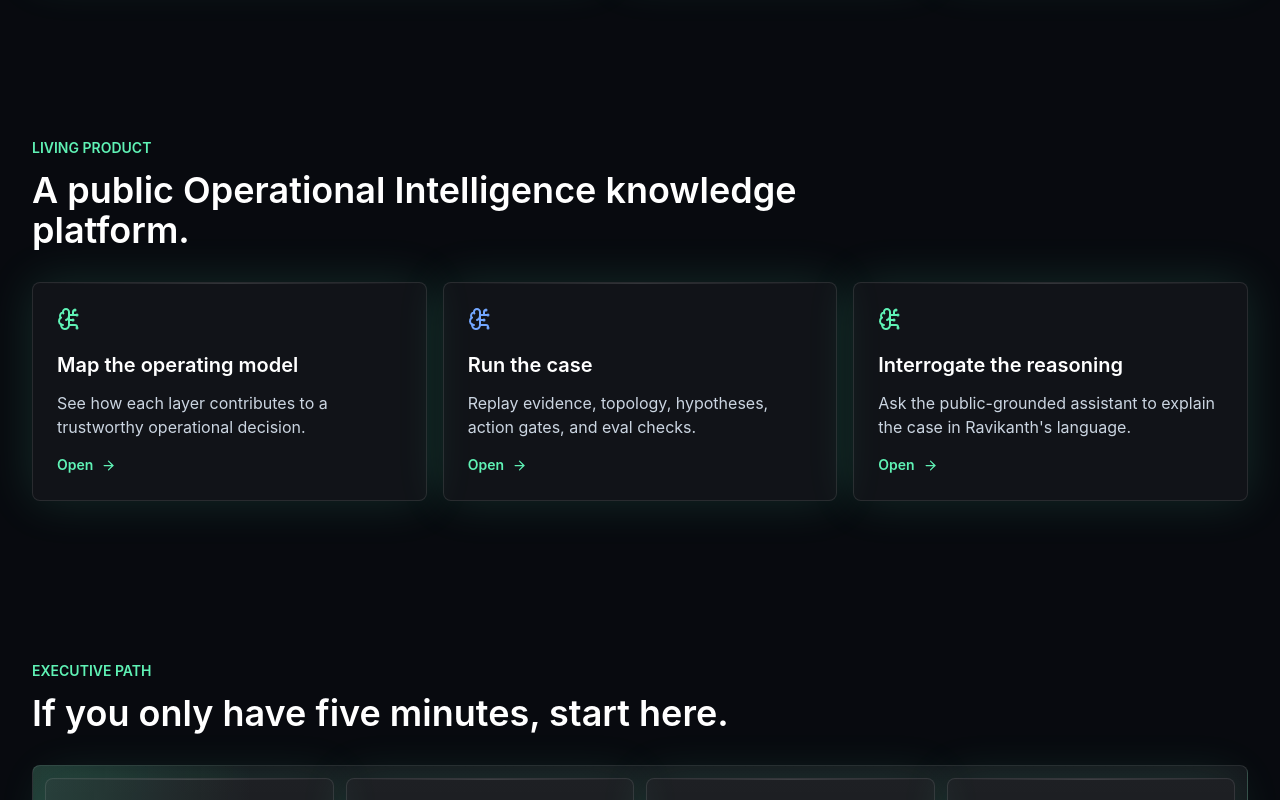
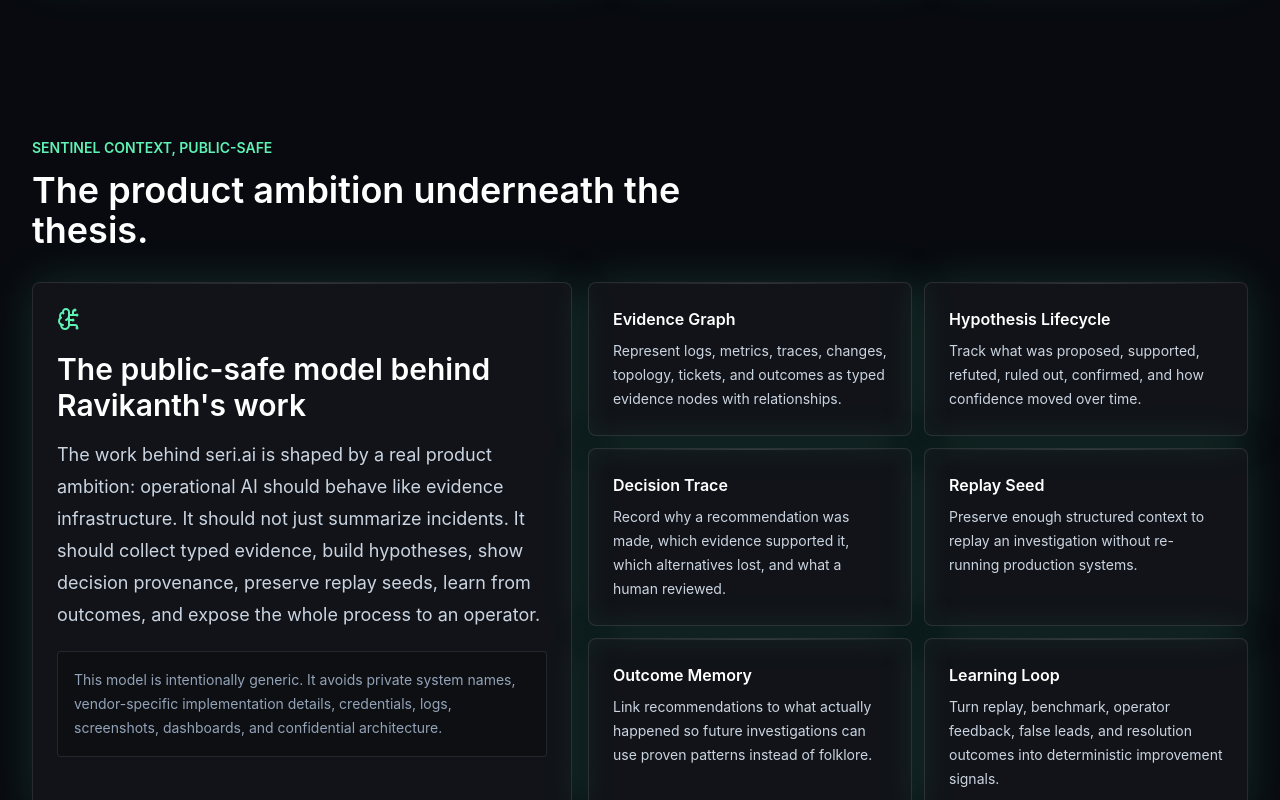
Before and after one commit to rseri17-code/seri-ai, a Next.js app: page / in a window 1280 px wide. Shown: the part 2960-3760 px from the top of the page. Built offline with nearby package versions, Linux system fonts and the light colour scheme; no server answers.

Commit message:
Incorporate Sentinel context into public thesis

```diff
--- a/app/manifesto/page.tsx
+++ b/app/manifesto/page.tsx
@@ -3,7 +3,7 @@ import type { Metadata } from "next";
 import { ArrowRight, CheckCircle2, FileText } from "lucide-react";
 import { Card } from "@/components/card";
 import { Section } from "@/components/section";
-import { canonicalDefinition, operationalLayers } from "@/content/site";
+import { canonicalDefinition, operationalLayers, sentinelContextModel } from "@/content/site";
 
 export const metadata: Metadata = {
   title: "Operational Intelligence Is the New Control Plane | seri.ai",
@@ -36,6 +36,11 @@ const argumentsForCategory = [
     title: "Evaluation is the control system",
     body:
       "Enterprise AI quality cannot be based on vibes. Replay, grounding, evidence coverage, refusal behavior, confidence calibration, and escalation judgment are the release gates for trustworthy operational AI."
+  },
+  {
+    title: "Evidence must become infrastructure",
+    body:
+      "The future system is not a transcript plus a model answer. It is an evidence graph, hypothesis lifecycle, decision trace, replay seed, outcome memory, and learning loop that operators can inspect."
   },
   {
     title: "Humans remain accountable",
@@ -83,6 +88,17 @@ export default function ManifestoPage() {
         </div>
       </Section>
 
+      <Section eyebrow="Field model" title={sentinelContextModel.publicThesis}>
+        <div className="grid gap-4 md:grid-cols-3">
+          {sentinelContextModel.primitives.map((primitive) => (
+            <Card key={primitive.name}>
+              <h2 className="text-xl font-semibold text-white">{primitive.name}</h2>
+              <p className="mt-4 leading-7 text-slate-300">{primitive.description}</p>
+            </Card>
+          ))}
+        </div>
+      </Section>
+
       <Section eyebrow="Operating model" title="The layers that make the thesis concrete.">
         <div className="grid gap-3 md:grid-cols-2 xl:grid-cols-5">
           {operationalLayers.map((layer, index) => (
--- a/app/map/page.tsx
+++ b/app/map/page.tsx
@@ -3,7 +3,7 @@ import type { Metadata } from "next";
 import { ArrowRight, BrainCircuit, GitBranch, Layers, Network, ShieldCheck } from "lucide-react";
 import { Card } from "@/components/card";
 import { Section } from "@/components/section";
-import { canonicalDefinition, operationalIntelligenceSystem, operationalLayers } from "@/content/site";
+import { canonicalDefinition, operationalIntelligenceSystem, operationalLayers, sentinelContextModel } from "@/content/site";
 
 export const metadata: Metadata = {
   title: "Operational Intelligence Map | seri.ai",
@@ -145,6 +145,18 @@ export default function MapPage() {
         </div>
       </Section>
 
+      <Section eyebrow="Evidence infrastructure" title="The primitives behind the map.">
+        <div className="grid gap-4 md:grid-cols-3">
+          {sentinelContextModel.primitives.map((primitive) => (
+            <Card key={primitive.name} className="h-full p-4">
+              <ShieldCheck className="mb-4 text-mint" />
+              <h2 className="font-semibold text-white">{primitive.name}</h2>
+              <p className="mt-3 text-sm leading-6 text-slate-300">{primitive.description}</p>
+            </Card>
+          ))}
+        </div>
+      </Section>
+
       <Section eyebrow="Layer questions" title="Interrogate the map like a research system.">
         <div className="grid gap-3 md:grid-cols-2">
           {operationalIntelligenceSystem.layerStates.slice(0, 6).map((item) => (
--- a/app/page.tsx
+++ b/app/page.tsx
@@ -4,7 +4,7 @@ import { Card } from "@/components/card";
 import { HeroIntelligenceMap } from "@/components/hero-intelligence-map";
 import { Reveal } from "@/components/reveal";
 import { Section } from "@/components/section";
-import { articles, builderDna, operationalIntelligenceSystem, patterns, principles, projects, site } from "@/content/site";
+import { articles, builderDna, operationalIntelligenceSystem, patterns, principles, projects, sentinelContextModel, site } from "@/content/site";
 
 export default function Home() {
   return (
@@ -119,6 +119,25 @@ export default function Home() {
                 <span className="font-mono text-xs text-mint">{String(index + 1).padStart(2, "0")}</span>
                 <h3 className="mt-3 font-semibold text-white">{principle.name}</h3>
                 <p className="mt-2 text-sm leading-6 text-slate-300">{principle.description}</p>
+              </Card>
+            ))}
+          </div>
+        </div>
+      </Section>
+
+      <Section eyebrow="Sentinel context, public-safe" title="The product ambition underneath the thesis.">
+        <div className="grid gap-4 lg:grid-cols-[0.9fr_1.1fr]">
+          <Card className="border-mint/25 bg-mint/[0.045]">
+            <BrainCircuit className="mb-5 text-mint" />
+            <h3 className="text-3xl font-semibold text-white">{sentinelContextModel.title}</h3>
+            <p className="mt-4 text-lg leading-8 text-slate-300">{sentinelContextModel.framing}</p>
+            <p className="mt-5 rounded border border-white/10 bg-black/20 p-4 text-sm leading-6 text-slate-400">{sentinelContextModel.compliance}</p>
+          </Card>
+          <div className="grid gap-3 md:grid-cols-2">
+            {sentinelContextModel.primitives.map((primitive) => (
+              <Card key={primitive.name} className="p-4">
+                <h3 className="font-semibold text-white">{primitive.name}</h3>
+                <p className="mt-2 text-sm leading-6 text-slate-300">{primitive.description}</p>
               </Card>
             ))}
           </div>
--- a/app/simulator/simulator.tsx
+++ b/app/simulator/simulator.tsx
@@ -18,7 +18,7 @@ import {
   Sparkles,
   UserCheck
 } from "lucide-react";
-import { operationalIntelligenceSystem } from "@/content/site";
+import { operationalIntelligenceSystem, sentinelContextModel } from "@/content/site";
 
 const steps = [
   {
@@ -440,6 +440,16 @@ export function IncidentSimulator() {
             <p className="mt-2 text-sm leading-6 text-slate-400">
               Every evidence item, hypothesis movement, and action recommendation should be inspectable, replayable, and challengeable by the operator.
             </p>
+          </div>
+          <div className="mt-4 rounded-lg border border-white/10 bg-white/[0.03] p-4">
+            <p className="text-sm font-semibold text-white">Next control-plane surfaces</p>
+            <div className="mt-3 flex flex-wrap gap-2">
+              {sentinelContextModel.controlPlane.slice(0, 6).map((surface) => (
+                <span key={surface} className="rounded border border-white/10 bg-black/20 px-2 py-1 text-xs text-slate-300">
+                  {surface}
+                </span>
+              ))}
+            </div>
           </div>
         </aside>
       </div>
--- a/content/site.ts
+++ b/content/site.ts
@@ -94,6 +94,52 @@ export const builderDna = {
     "Risk and confidence layer",
     "Human approval controls"
   ]
+};
+
+export const sentinelContextModel = {
+  title: "The public-safe model behind Ravikanth's work",
+  framing:
+    "The work behind seri.ai is shaped by a real product ambition: operational AI should behave like evidence infrastructure. It should not just summarize incidents. It should collect typed evidence, build hypotheses, show decision provenance, preserve replay seeds, learn from outcomes, and expose the whole process to an operator.",
+  compliance:
+    "This model is intentionally generic. It avoids private system names, vendor-specific implementation details, credentials, logs, screenshots, dashboards, and confidential architecture.",
+  primitives: [
+    {
+      name: "Evidence Graph",
+      description: "Represent logs, metrics, traces, changes, topology, tickets, and outcomes as typed evidence nodes with relationships."
+    },
+    {
+      name: "Hypothesis Lifecycle",
+      description: "Track what was proposed, supported, refuted, ruled out, confirmed, and how confidence moved over time."
+    },
+    {
+      name: "Decision Trace",
+      description: "Record why a recommendation was made, which evidence supported it, which alternatives lost, and what a human reviewed."
+    },
+    {
+      name: "Replay Seed",
+      description: "Preserve enough structured context to replay an investigation without re-running production systems."
+    },
+    {
+      name: "Outcome Memory",
+      description: "Link recommendations to what actually happened so future investigations can use proven patterns instead of folklore."
+    },
+    {
+      name: "Learning Loop",
+      description: "Turn replay, benchmark, operator feedback, false leads, and resolution outcomes into deterministic improvement signals."
+    }
+  ],
+  controlPlane: [
+    "Incident command center",
+    "Execution graph",
+    "Evidence drawer",
+    "Hypothesis ledger",
+    "Risk and confidence strip",
+    "Memory trace",
+    "Replay controls",
+    "Approval gate"
+  ],
+  publicThesis:
+    "The category is not AIOps plus a chatbot. The category is operational reasoning with evidence, provenance, replay, learning, and accountable control."
 };
 
 export const operationalLayers = [
@@ -239,6 +285,8 @@ export const operationalIntelligenceSystem = {
     "Explain the OI-ROOM-001 case using the Operational Intelligence layers.",
     "How does Ravikanth think about deterministic-first incident investigation?",
     "Why do evidence receipts and replay matter for operational AI?",
+    "Explain the public-safe Sentinel-inspired model behind seri.ai.",
+    "What is the difference between evidence graph, hypothesis lifecycle, decision trace, and replay seed?",
     "What makes Investigation Room different from a dashboard demo?",
     "How should AI evaluation work for operational incident investigation?",
     "Why does Operational Intelligence require transaction, topology, and evidence together?",
@@ -1346,6 +1394,12 @@ export const approvedKnowledge = [
   builderDna.publicSafeSource,
   ...builderDna.principles.flatMap((principle) => [principle.name, principle.description]),
   ...builderDna.productTranslation,
+  sentinelContextModel.title,
+  sentinelContextModel.framing,
+  sentinelContextModel.compliance,
+  sentinelContextModel.publicThesis,
+  ...sentinelContextModel.primitives.flatMap((primitive) => [primitive.name, primitive.description]),
+  ...sentinelContextModel.controlPlane,
   ...articles.flatMap((article) => [article.title, article.dek, ...article.body]),
   ...products.flatMap((product) => [
     product.name,
--- a/public/eval-report.json
+++ b/public/eval-report.json
@@ -64,7 +64,7 @@
     "The knowledge base intentionally excludes confidential implementation details, so some questions will be refused or marked uncovered.",
     "Richer answer scoring should add model-judged qualitative grading once production AI keys are configured."
   ],
-  "generatedAt": "2026-07-06T13:15:43.072Z",
+  "generatedAt": "2026-07-06T13:25:28.920Z",
   "fixtureCount": 5,
   "passingFixtures": 5
 }
```
Also changed, not shown: 1 other file (tests, documents, lock files or other folders).
